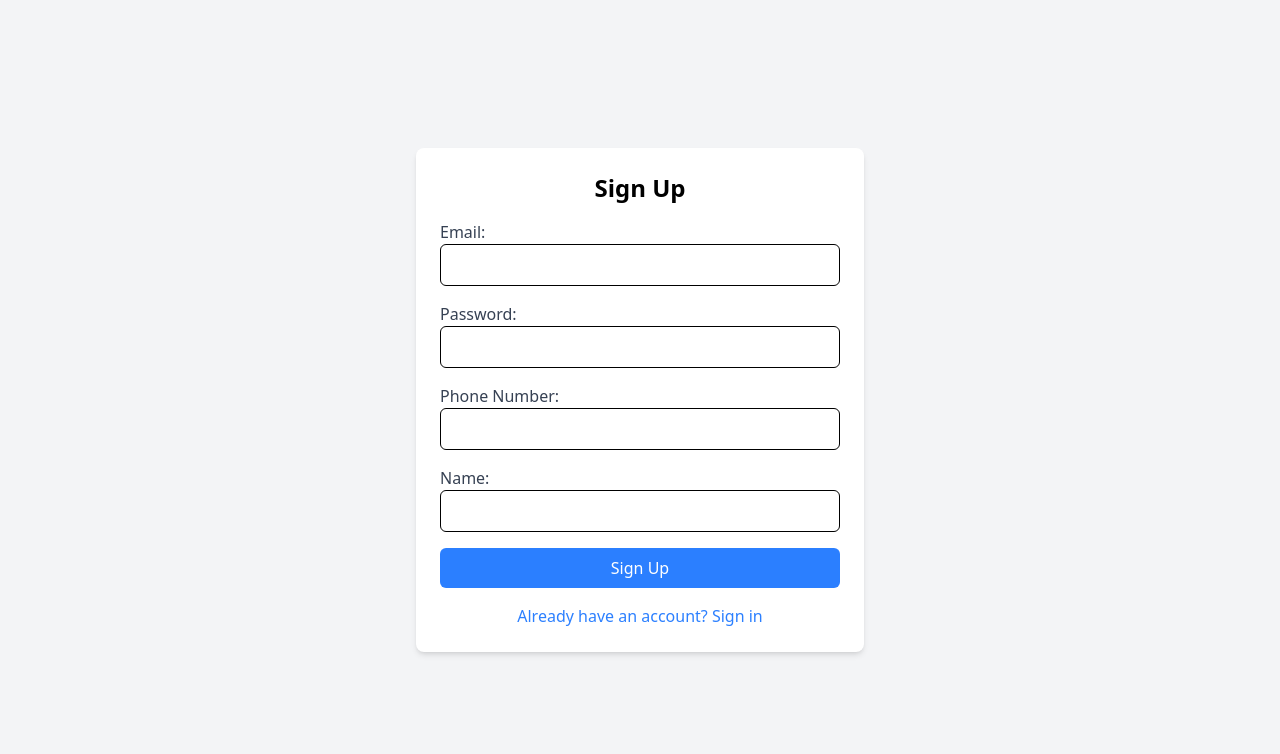
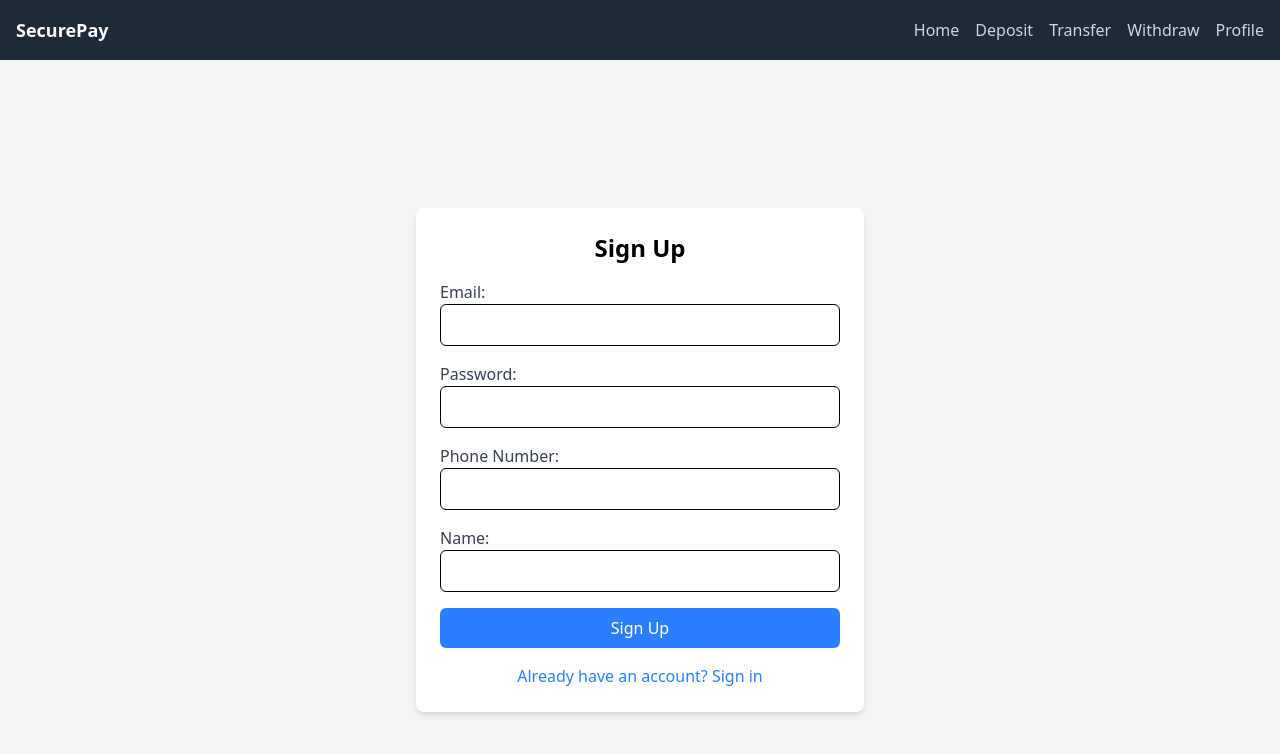
Before and after one commit to JoshiAarya/SecurePay, a Next.js app in the folder securepay/apps/user-app/: page /signup in a window 1280 px wide. Shown: the top 754 px of the page. Built offline with nearby package versions, Linux system fonts and the light colour scheme; no server answers.

Commit message:
Minor fix

```diff
--- a/securepay/apps/user-app/app/layout.tsx
+++ b/securepay/apps/user-app/app/layout.tsx
@@ -3,7 +3,6 @@ import localFont from "next/font/local";
 import "./globals.css";
 import { Providers } from "./providers";
 import Navbar from "../components/NavBar";
-import { usePathname } from "next/navigation";
 
 const geistSans = localFont({
   src: "./fonts/GeistVF.woff",
@@ -24,12 +23,10 @@ export default function RootLayout({
 }: Readonly<{
   children: React.ReactNode;
 }>) {
-  const pathname = usePathname();
-  const hideNavbarRoutes = ["/signup", "/login"];
   return (
     <html lang="en">
       <body className={`${geistSans.variable} ${geistMono.variable}`}>
-      {!hideNavbarRoutes.includes(pathname) && <Navbar />}
+        <Navbar/>
         <Providers>
           {children}
         </Providers>
```
